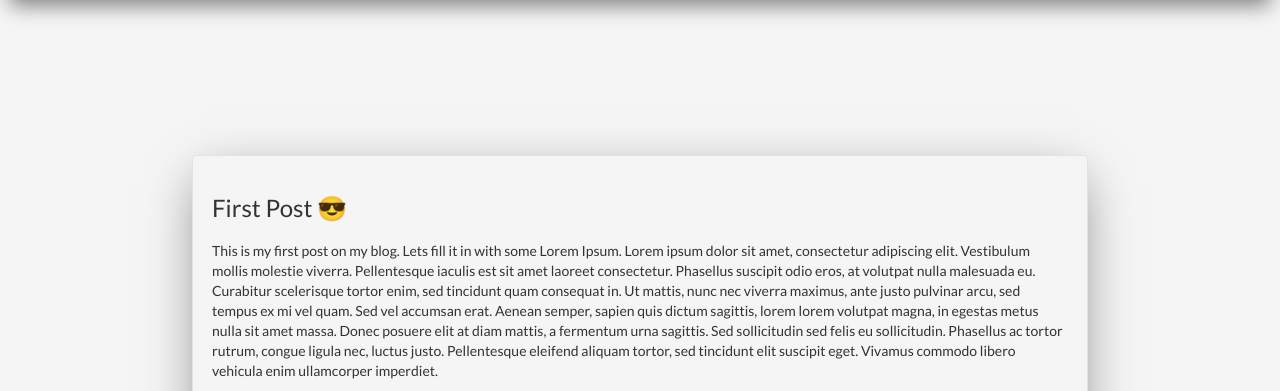
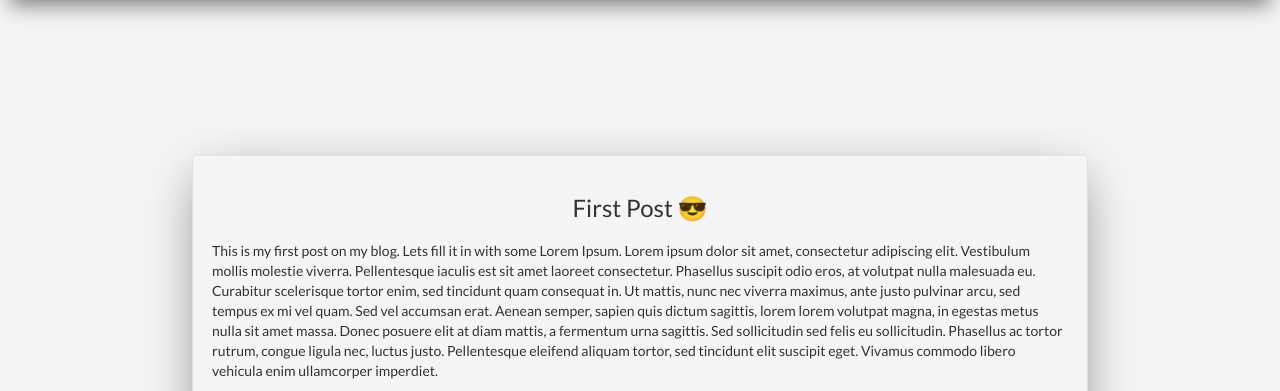
Before and after one commit to Bebos97/Pysite, a Django app: page /blog/1 in a window 1280 px wide. Shown: the part 101-492 px from the top of the page. Run offline with Django 3.2, Linux system fonts and the light colour scheme; data comes from the database, SQL or seed files in the repository; some libraries are stand-ins or nearby versions.

Commit message:
Added Contact Form and fixed some elements positions and bugs

```diff
--- a/blog/templates/blog/post.html
+++ b/blog/templates/blog/post.html
@@ -2,13 +2,13 @@
 
 {% block content %}
 <div>
-        <div style="float: left;"><h3>{{ post.title }}</h3></div>
+        <div align="center" style="width: 100%;"><h3>{{ post.title }}</h3></div>
 </div>
 <div>
-        <div style="float: left;"><p>{{ post.body|safe|linebreaks }}</p></div>
+        <div style="width: 100%; float: left;"><p>{{ post.body|safe|linebreaks }}</p></div>
 </div>
 
 <div>
-        <div style="float: right;"><h6>{{ post.date }}</h6></div>
+        <div style=" float: right;"><h6>{{ post.date }}</h6></div>
 </div>
 {% endblock %}
--- a/personal/templates/personal/home.html
+++ b/personal/templates/personal/home.html
@@ -6,7 +6,11 @@
 	<p>
 	I am a junior python programmer. I'm developing this website as my portfolio, and to gain an experience to become a professional web developer.
 	Check out my <a href="https://github.com/Bebos97/Portfolio">Github</a> account where im storing all the files of this website, you can follow it to see how im upgrading it.
-		<br><br>
+		<br>
+		<button type="button" class="btn btn btn-lg">
+			<a href="https://docs.google.com/document/u/0/d/10JRPG-uBWlW6Jz88kP2wmC9iUTk-Rs003lC64wpplZA/export?format=docx" target="_blank"><span class="glyphicon glyphicon-download-alt"> </span> My CV</a>
+		</button>
+
 	</p>
 </div>
 
```
